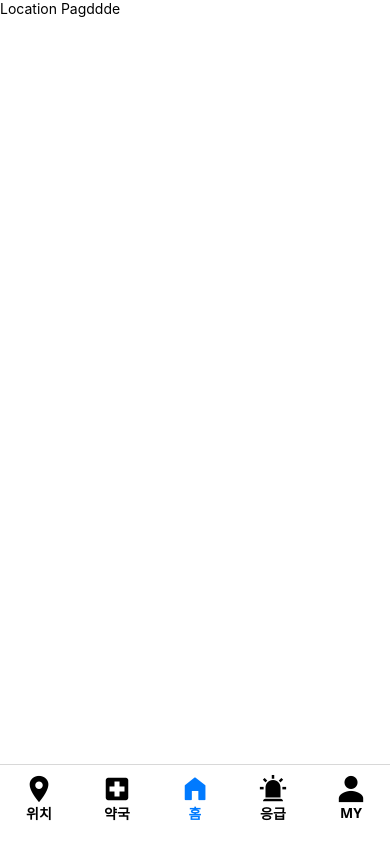
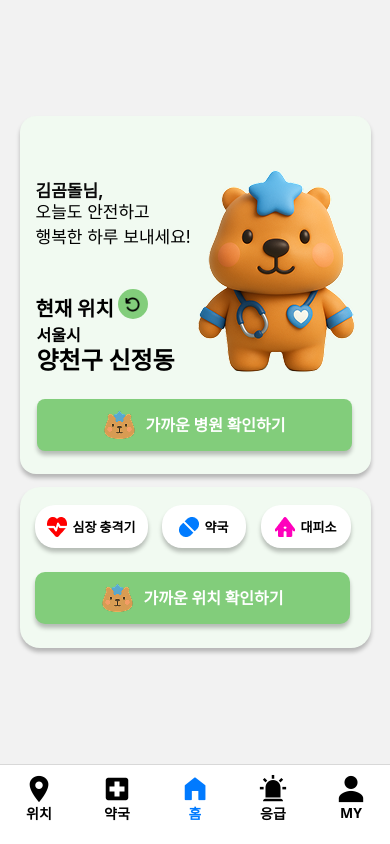
Before and after one commit to Hey-Doctor/HeyDoctor_App, a React Native app: screen /HomePage in a window 390 px wide. Built offline with nearby package versions, Linux system fonts and the light colour scheme.

Commit message:
feat: BottomSheet 내용 구현 및 네비게이션 경로 정리

```diff
--- a/src/navigation/TabNavigator.tsx
+++ b/src/navigation/TabNavigator.tsx
@@ -10,7 +10,7 @@ import Foundation from '@expo/vector-icons/Foundation';
 // 네비게이션을 위한 import
 import LocationPage from '~/screens/Location/LocationPage';
 import PharmacyPage from '~/screens/Pharmacy/PharmacyPage';
-import HomePage from '~/screens/Home/HomePage';
+import HomePage from '~/screens/Home/Home';
 import EmergencyPage from '~/screens/Emergency/EmergencyPage';
 import MyPage from '~/screens/Mypage/MyPage';
 
--- a/src/screens/Home/HomePage.tsx
+++ /dev/null
@@ -1,13 +0,0 @@
-import React from 'react';
-import { View, Text } from 'react-native';
-import { SafeAreaView } from 'react-native-safe-area-context';
-
-export default function HomePage() {
-    return(
-            <SafeAreaView className="flex-1 bg-white" edges={['top']}>
-                        <View>
-                            <Text>Location Pagddde</Text>
-                        </View>
-            </SafeAreaView>
-        );
-}
--- a/src/screens/Home/Home_Main.tsx
+++ b/src/screens/Home/Home_Main.tsx
@@ -66,7 +66,7 @@ export default function Home_Main() {
 
       {/* 마스코트 이미지 */}
       <Image
-        source={require('../../../assets/mascot.png')}
+        source={require('../../assets/mascot.png')}
         className="absolute w-[227px] h-[227px] top-[42px] left-[143px]"
       />
 
@@ -81,7 +81,7 @@ export default function Home_Main() {
         onPress={getLocation}
       >
         <Image
-          source={require('../../../assets/refresh.png')}
+          source={require('../../assets/refresh.png')}
           className="w-[15px] h-[15px] tint-black"
         />
       </TouchableOpacity>
@@ -94,7 +94,7 @@ export default function Home_Main() {
       <TouchableOpacity className="absolute top-[283px] left-[17px] w-[315px] h-[52px] rounded-lg bg-component-color shadow-custom justify-center">
         <View className="flex-row items-center justify-center">
           <Image
-            source={require('../../../assets/mascot_icon.png')}
+            source={require('../../assets/mascot_icon.png')}
             className="w-[35px] h-[35px] mr-2"
           />
           <Text className="text-white text-base font-bold">가까운 병원 확인하기</Text>
--- a/src/screens/Home/Home_Sub.tsx
+++ b/src/screens/Home/Home_Sub.tsx
@@ -9,7 +9,7 @@ export default function Home_Sub() {
         className="absolute top-[18px] left-[15px] bg-white w-[113px] h-[43px] rounded-[20px] shadow-custom flex-row items-center justify-center gap-[6px]"
       >
         <Image
-          source={require('../../../assets/heart.png')}
+          source={require('../../assets/heart.png')}
           className="w-[20px] h-[20px]"
         />
         <Text className="font-bold text-[13px]">심장 충격기</Text>
@@ -20,7 +20,7 @@ export default function Home_Sub() {
         className="absolute top-[18px] left-[142px] bg-white w-[84px] h-[43px] rounded-[20px] shadow-custom flex-row items-center justify-center gap-[6px]"
       >
         <Image
-          source={require('../../../assets/medicine.png')}
+          source={require('../../assets/medicine.png')}
           className="w-[20px] h-[20px]"
         />
         <Text className="font-bold text-[13px]">약국</Text>
@@ -31,7 +31,7 @@ export default function Home_Sub() {
         className="absolute top-[18px] left-[241px] bg-white w-[90px] h-[43px] rounded-[20px] shadow-custom flex-row items-center justify-center gap-[6px]"
       >
         <Image
-          source={require('../../../assets/shelter.png')}
+          source={require('../../assets/shelter.png')}
           className="w-[20px] h-[20px]"
         />
         <Text className="font-bold text-[13px]">대피소</Text>
@@ -43,7 +43,7 @@ export default function Home_Sub() {
       >
         <View className="flex-row items-center justify-center">
           <Image
-            source={require('../../../assets/mascot_icon.png')}
+            source={require('../../assets/mascot_icon.png')}
             className="w-[35px] h-[35px] mr-[8px]"
           />
           <Text className="text-white text-base font-bold">
--- a/src/screens/Location/LocationPage.tsx
+++ b/src/screens/Location/LocationPage.tsx
@@ -1,5 +1,5 @@
 import React, { useState } from 'react';
-import { View, Text, ActivityIndicator, Dimensions } from 'react-native';
+import { View, Text, ActivityIndicator, Dimensions, Image } from 'react-native';
 import { SafeAreaView } from 'react-native-safe-area-context';
 import KakaoMap from '~/components/KakaoMap';
 import BottomSheet, { BottomSheetState } from '~/components/BottomSheet';
@@ -56,7 +56,26 @@ export default function LocationPage() {
           initialState="collapsed"
           onStateChange={handleBottomSheetStateChange}
         >
-          <View className="p-6">
+          <View className="flex flex-col p-4 gap-8 border border-gray-400">
+            {/* 안전 문자 내용 칸 */}
+            <View className='w-full p-[10px] gap-3 elevation-md bg-[#F1FAF1] rounded-2xl'>
+                {/* 안전 문자 내용 버튼이랑 텍스트 = 제목 */}
+                <View className='flex flex-row items-center gap-3'>
+                    <Image source={require('~/assets/screens/LocationPageAssets/informButton.png')} />
+                    <Text className='text-xl font-semibold'>안전 문자 내용</Text>
+                </View>
+                <Text>Json으로 받아서 뿌리면 될듯</Text>
+            </View>
+            {/* 안전 문자 내용 칸 END */}
+
+            <View className='w-full p-[10px] gap-3 elevation-md bg-[#E6EEFF] rounded-2xl'>
+                {/* 안전 문자 내용 버튼이랑 텍스트 = 제목 */}
+                <View className='flex flex-row items-center gap-3'>
+                    <Text className='text-xl'>안전 문자 내용</Text>
+                </View>
+                <Text>Json으로 받아서 뿌리면 될듯</Text>
+            </View>
+
             <Text className="text-center text-gray-700">
               바텀시트 콘텐츠 영역 ddd
             </Text>
```
Also changed, not shown: src/assets/screens/LocationPageAssets/informButton.png (added).
